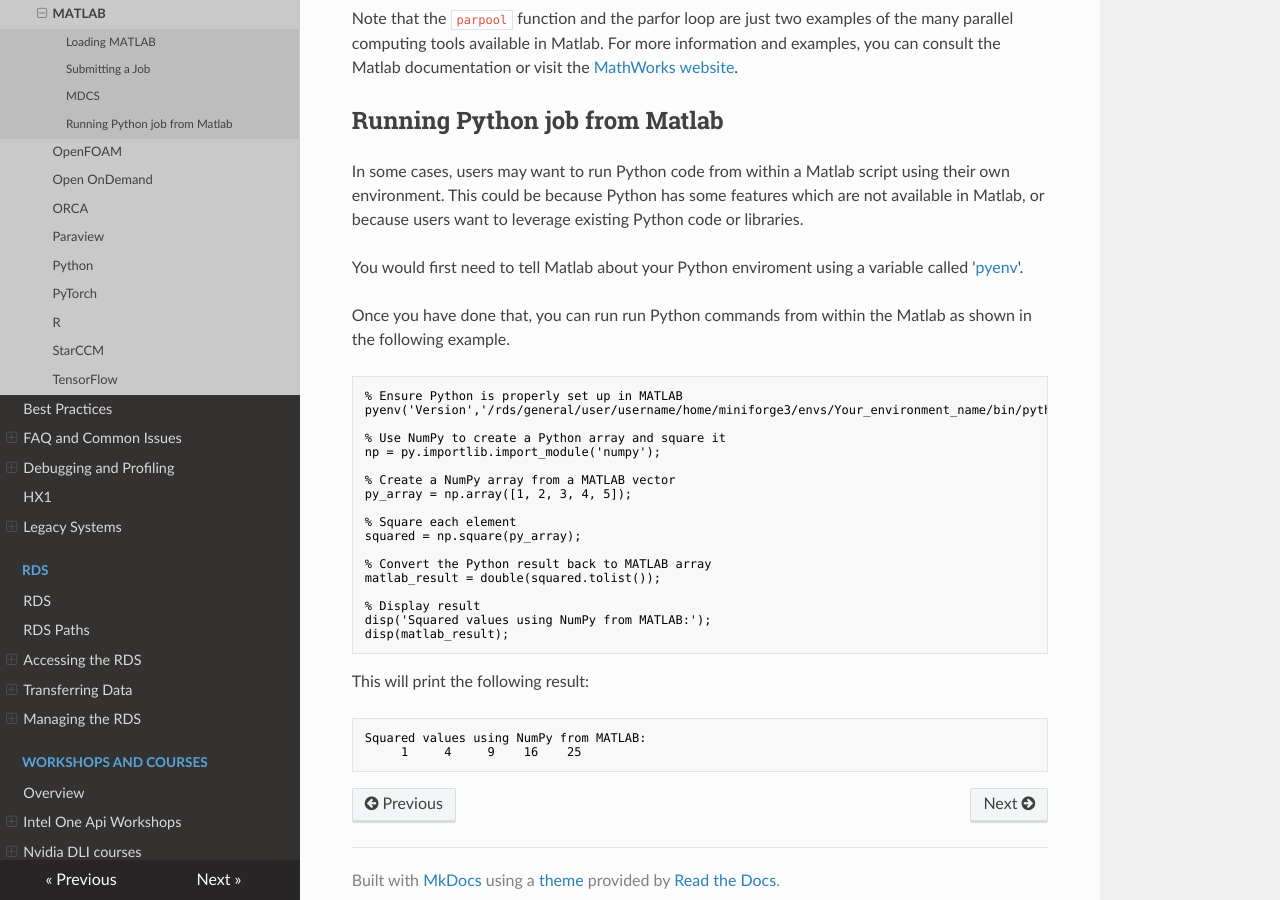
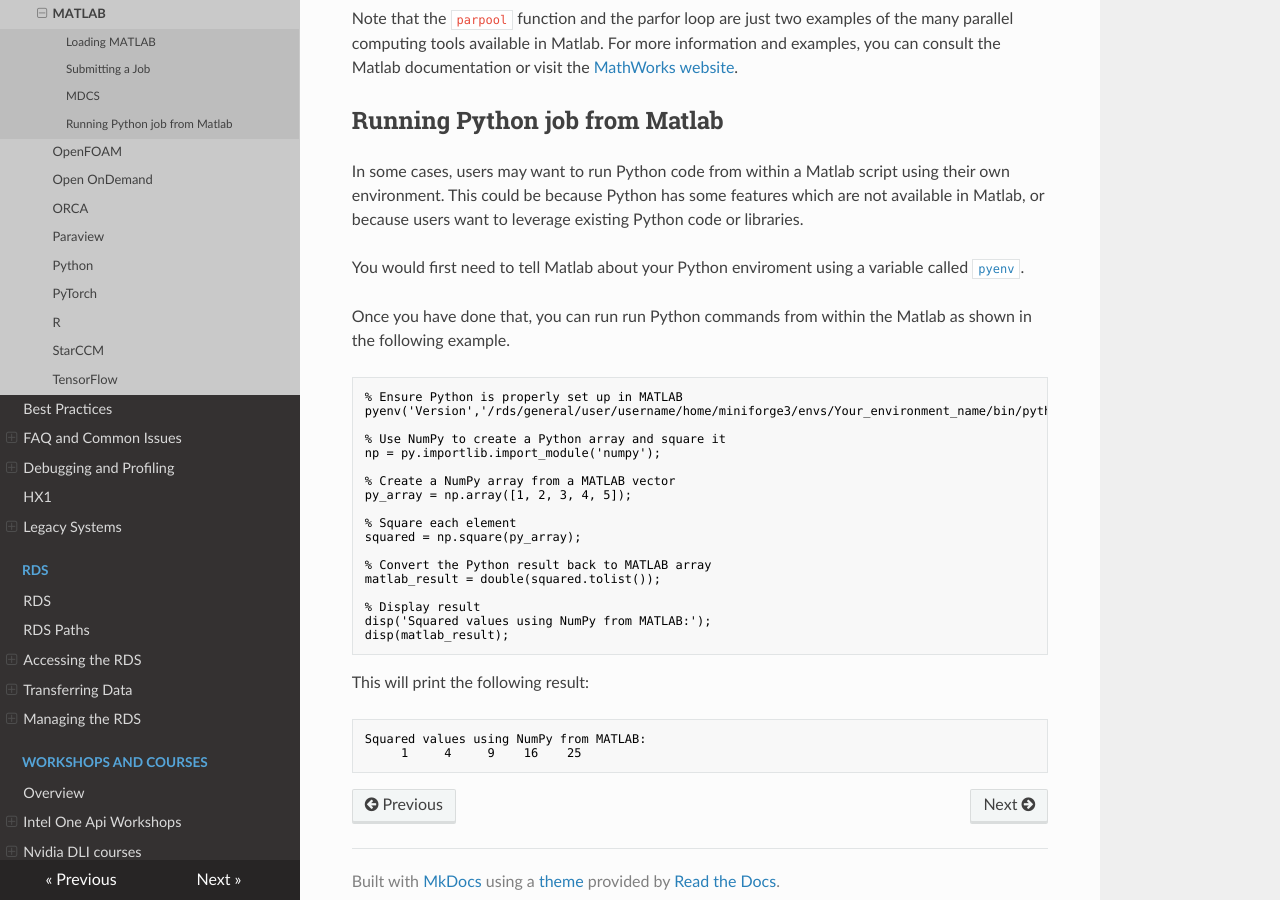
Before and after one commit to ImperialCollegeLondon/icl-rcs-user-guide, an MkDocs documentation site: the page built from docs/hpc/applications/guides/matlab.md, in a window 1280 px wide and 900 px high, scrolled down 2818 px. Built offline with MkDocs 1.6.1, drawn with Linux system fonts in a browser that asks for light colours; nearby versions of some CDN libraries.

```diff
--- a/docs/hpc/applications/guides/matlab.md
+++ b/docs/hpc/applications/guides/matlab.md
@@ -113,7 +113,7 @@ Note that the `parpool` function and the parfor loop are just two examples of th
 
 In some cases, users may want to run Python code from within a Matlab script using their own environment. This could be because Python has some features which are not available in Matlab, or because users want to leverage existing Python code or libraries.
 
-You would first need to tell Matlab about your Python enviroment using a variable called '[pyenv](https://www.mathworks.com/help/matlab/ref/pyenv.html)'.
+You would first need to tell Matlab about your Python enviroment using a variable called [`pyenv`](https://www.mathworks.com/help/matlab/ref/pyenv.html).
 
 Once you have done that, you can run run Python commands from within the Matlab as shown in the following example.
 
```
